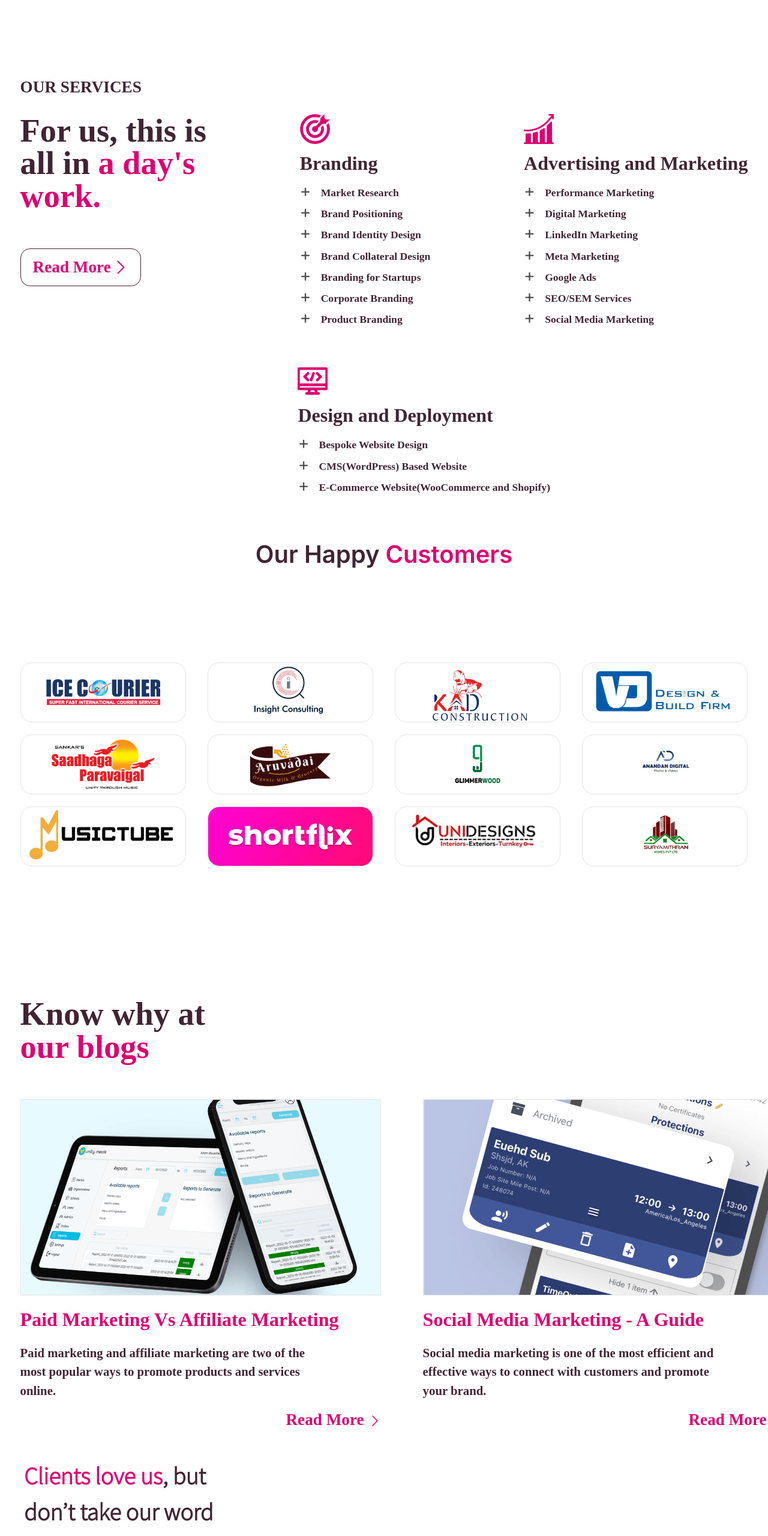
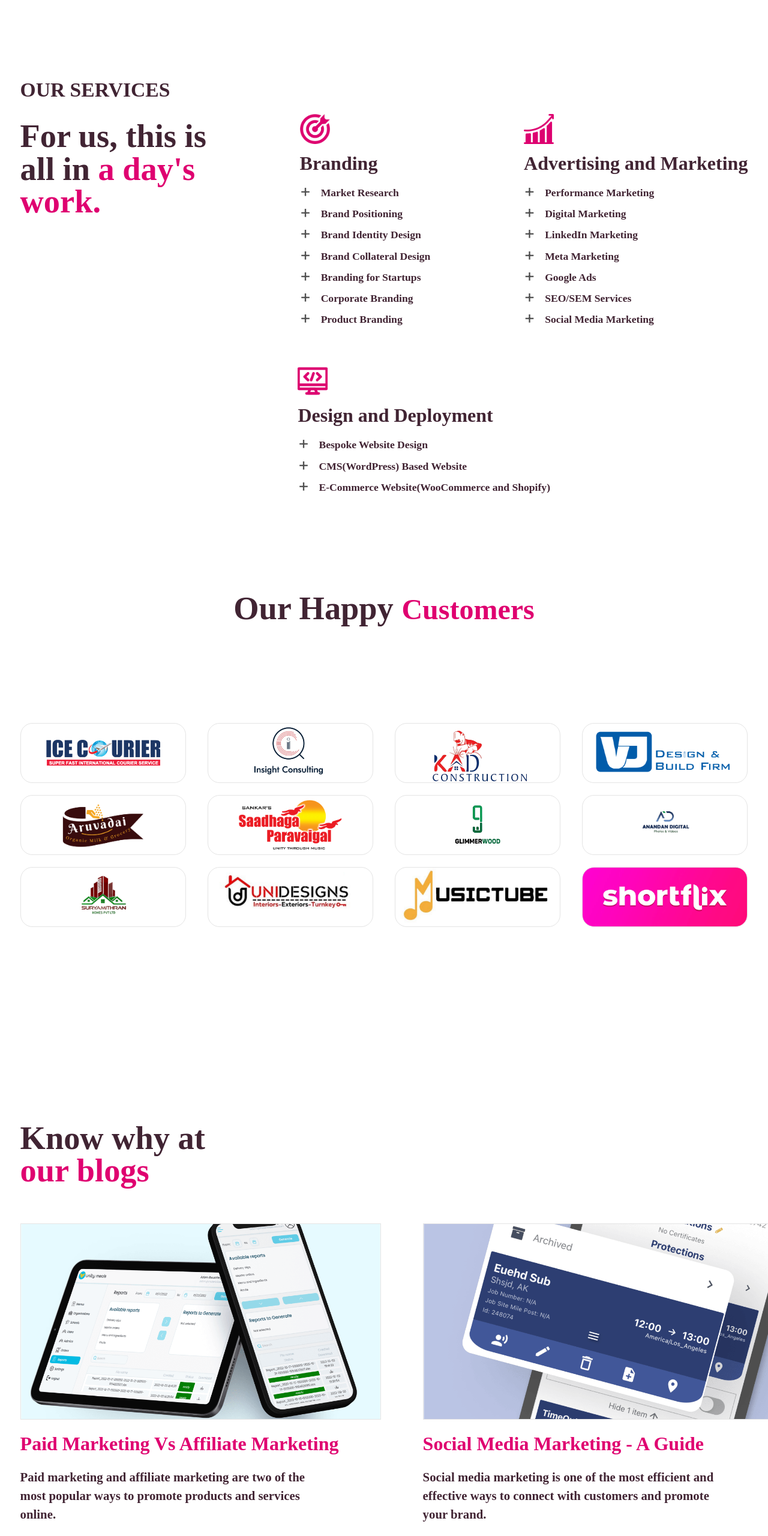
Before and after one commit to saravana730/prahars, a Next.js app: page / in a window 1280 px wide. Shown: the part 1720-4280 px from the top of the page at 60% size. Built offline with nearby package versions, Linux system fonts and the light colour scheme.

Commit message:
font-size&alignment changes

```diff
--- a/app/components/clients.tsx
+++ b/app/components/clients.tsx
@@ -5,7 +5,8 @@ import '../styles/styles.css';
 
 export default function Clients(){
     return (
-        <div className="pt-16 clients">
+        <div className="clients_top_padding">
+            <div className="pt-16 clients">
             <div className='flex items-center justify-center'>
                 <div className="clientsTitle1">Our Happy <span className="clientsTitle2">Customers</span></div>
             </div>
@@ -21,21 +22,22 @@ export default function Clients(){
                         </div>
                         <div className="client_empty_box"></div>
                         <div className="flex flex-row justify-between">
+                            <div className="border_aruvadai"></div>
                             <div className="border_saadhaga_paravaigal"></div>
-                            <div className="border_aruvadai"></div>
                             <div className="border_glimmerwood"></div>
                             <div className="border_anandan_digital"></div>
                         </div>
                         <div className="client_empty_box"></div>
                         <div className="flex flex-row justify-between">
+                            <div className="border_suryamithran"></div>
+                            <div className="border_unidesigns"></div>
+                            <div className="border_musictube"></div>
                             <div className="border_shortflix"></div>
-                            <div className="border_musictube"></div>
-                            <div className="border_unidesigns"></div>
-                            <div className="border_suryamithran"></div>
                         </div>
                      </div>
 
             </div>
         </div>
+        </div>
     )
 }
--- a/app/components/services.tsx
+++ b/app/components/services.tsx
@@ -24,14 +24,14 @@ export default function Services(){
                             <div className="for_us"><span style={{color:"#df0070"}}>work.</span></div>
                         </div>
                         <div className="empty_box"></div>
-                        <div>
+                        {/* <div>
                             <button className="outlined-button">
                                 <div className="flex flex-row md: gap-1">
                                     <div>Read More</div>
                                     <div className="img_padding"><Image src={forward_arrow} alt='>' width={25} height={25} /></div>
                                 </div>
                             </button>
-                        </div>
+                        </div> */}
                     </div>
                     <div className="branding_padding">
                         <div className="flex flex-col">
--- a/app/styles/styles.css
+++ b/app/styles/styles.css
@@ -166,10 +166,10 @@
 
 .our_services{
     font-weight: bold;
-    font-family:"WorkSans","SansSerif";
+    font-family:"SourceSansPro","SansSerif";
     /* padding-left: 2.1rem; */
     color:#412433;
-    font-size: 1.7rem;
+    font-size: 2.1rem;
     font-weight: 700;
 }
 
@@ -214,7 +214,7 @@
 .branding_content {
     line-height: 2;
     color: #412433;
-    font-family: "SourceSansPro","SansSerif";
+    font-family: "SourceSansPro","sans-serif";
     font-size: 1.1rem;
     font-weight: 600;
 }
@@ -374,6 +374,11 @@ display:flex;
 
 
 /*---------------------------- Clients ------------------- */
+
+.clients_top_padding {
+    padding-top: 5rem;
+}
+
 .clients{
     min-height: 100vh;
 }
@@ -384,13 +389,15 @@ display:flex;
 }
 .clientsTitle1{
     color:var(--tertiary-color);
-    font-size:40px;
-    font-weight: 600;
+    font-size:3.4rem;
+    font-weight: bold;
+    font-family:"WorkSans","SansSerif";
 }
 .clientsTitle2{
     color:var(--primary-color);
-    font-size:40px;
+    font-size:3rem;
     font-weight: 600;
+    font-family:"WorkSans","SansSerif";
 }
 .separator{
     border: none;
@@ -603,7 +610,7 @@ display:flex;
 .border_shortflix {
     height: 100px;
     width: 276px;
-    background-image: url('/clients/IMG_2071.JPG');
+    background-image: url('/clients/IMG_2070.JPG');
     background-size: cover;
     background-repeat: no-repeat;
     background-position: center;
@@ -613,7 +620,7 @@ display:flex;
 .border_musictube {
     height: 100px;
     width: 276px;
-    background-image: url('/clients/IMG_2070.JPG');
+    background-image: url('/clients/IMG_2071.JPG');
     background-size: cover;
     background-repeat: no-repeat;
     background-position: center;
@@ -716,11 +723,11 @@ display:flex;
 
 .blog_page {
     padding-left: 2.1rem;
-    padding-top: 2.1rem;
+    padding-top: 10rem;
     padding-bottom: 2.1rem
 }
 
-.blog_page {
+.blog_content {
     line-height: 1;
     font-weight: bold;
     font-family:"WorkSans","SansSerif";
```
